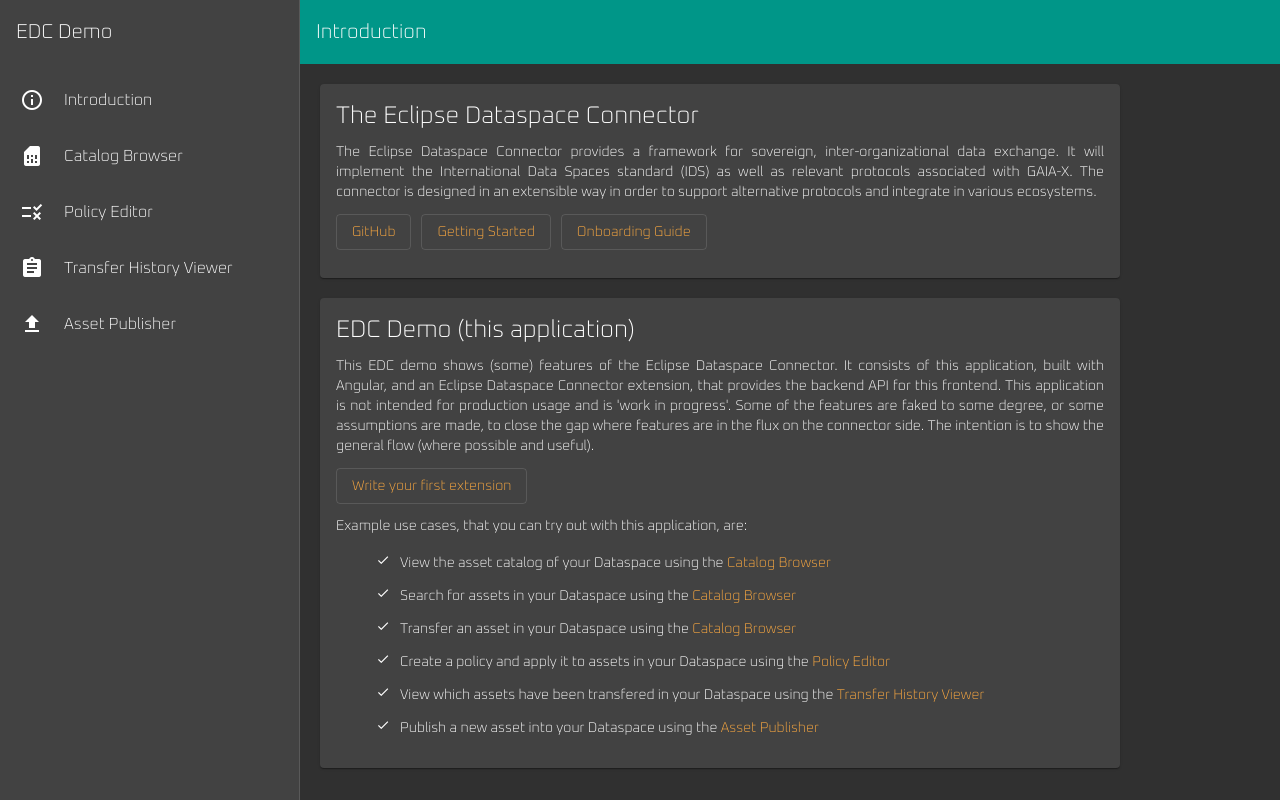
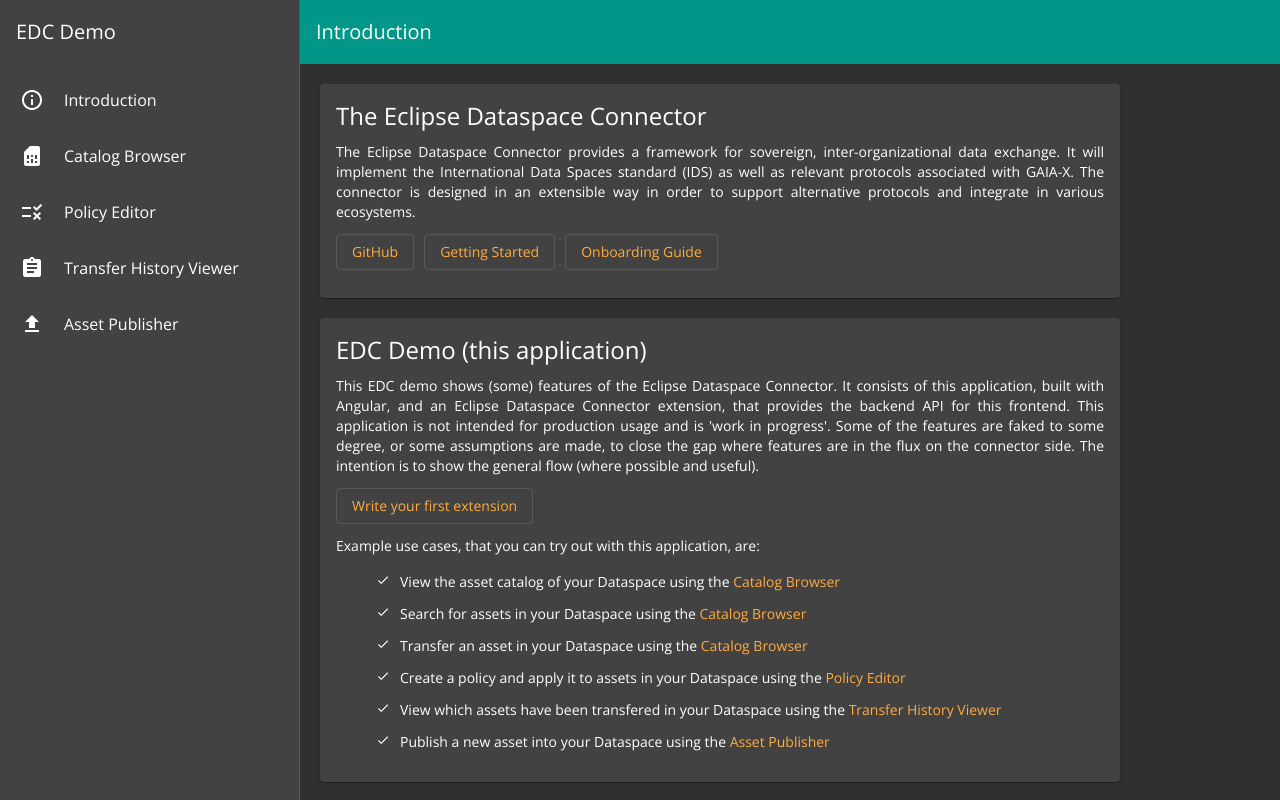
Before and after one commit to eclipse-edc/DataDashboard, an Angular app: page /introduction in a window 1280 px wide. Built offline with nearby package versions, Linux system fonts and the light colour scheme.

Commit message:
Change font

```diff
--- a/src/theme.scss
+++ b/src/theme.scss
@@ -1,7 +1,7 @@
 @use '@angular/material' as mat;
 
 @import 'https://fonts.googleapis.com/icon?family=Material+Icons';
-@import url('https://fonts.googleapis.com/css2?family=Oxanium:wght@200&display=swap');
+@import url('https://fonts.googleapis.com/css2?family=Open+Sans&display=swap');
 
 
 @import "~@angular/material/theming";
@@ -19,7 +19,7 @@
 
 @include angular-material-theme($theming-material-components-theme);
 
-$custom-typography: mat.define-typography-config($font-family: 'Oxanium');
+$custom-typography: mat.define-typography-config($font-family: 'Open Sans');
 @include mat.core($custom-typography);
 
 :root {
```
